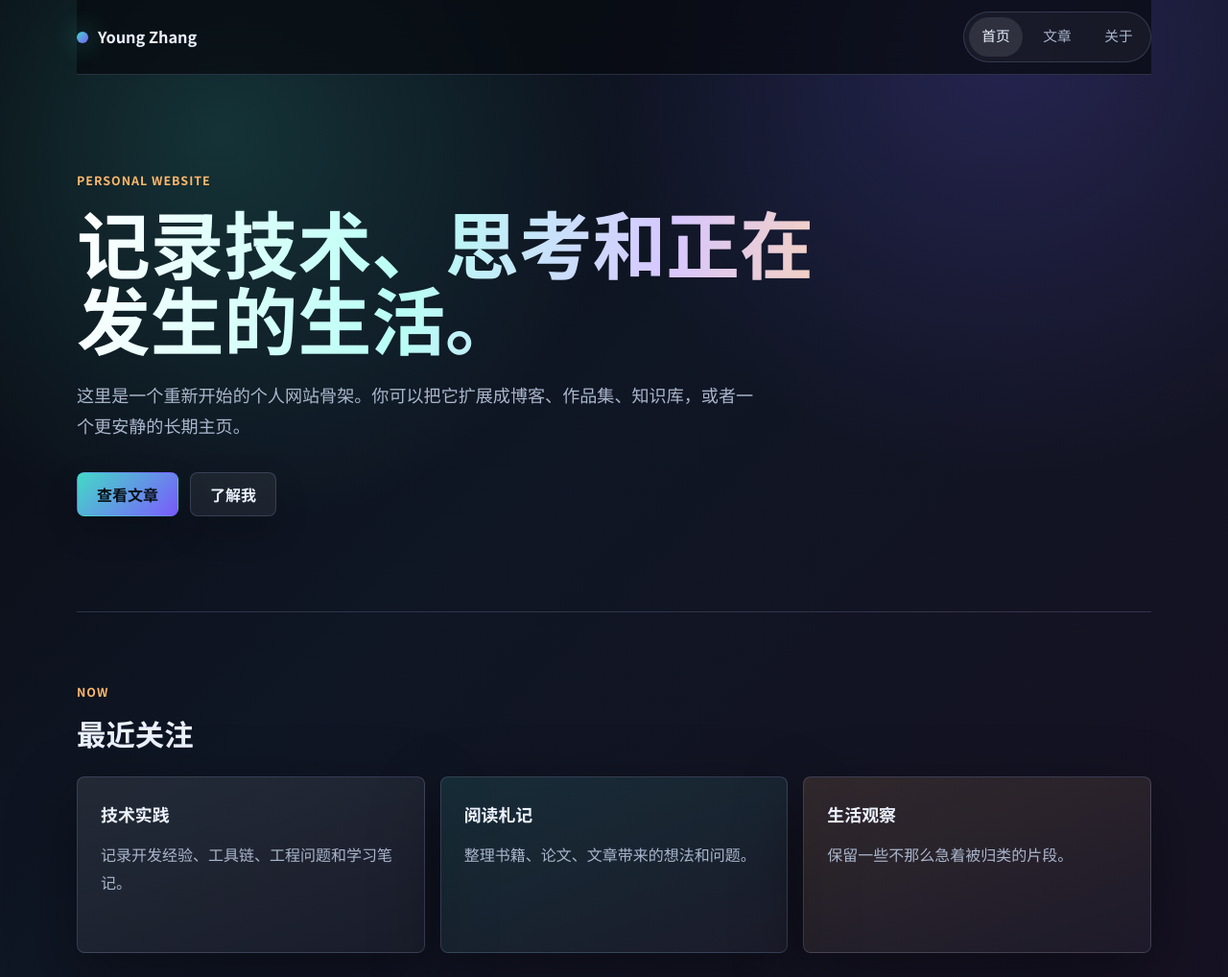
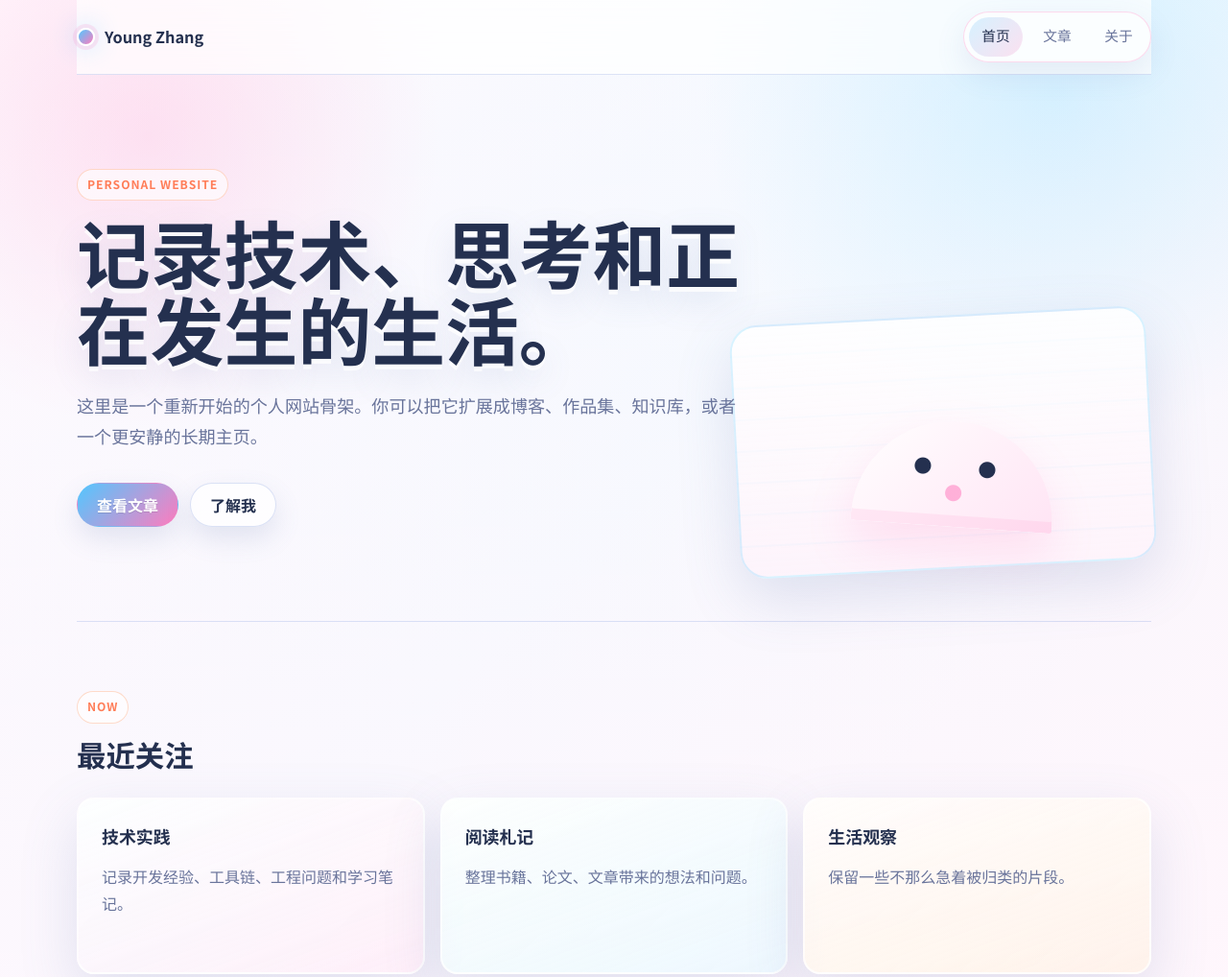
Before and after one commit to Young-Zhang416/Young-Zhang416.github.io, a plain HTML site: page index.html in a window 1280 px wide. Shown: the top 1018 px of the page at 96% size. Drawn offline with Linux system fonts and the light colour scheme.

Commit message:
Apply anime visual theme

```diff
--- a/assets/css/site.css
+++ b/assets/css/site.css
@@ -1,17 +1,17 @@
 :root {
-  color-scheme: dark;
-  --bg: #080a10;
-  --bg-soft: #0e1320;
-  --panel: rgba(18, 24, 38, 0.78);
-  --panel-solid: #111827;
-  --text: #edf2ff;
-  --muted: #aab6cc;
-  --line: rgba(180, 198, 255, 0.18);
-  --accent: #43d9c7;
-  --accent-strong: #7c5cff;
-  --warm: #ffb86b;
-  --rose: #ff6f91;
-  --shadow: 0 24px 70px rgba(0, 0, 0, 0.38);
+  color-scheme: light;
+  --bg: #fff7fd;
+  --bg-soft: #eef8ff;
+  --panel: rgba(255, 255, 255, 0.82);
+  --panel-solid: #ffffff;
+  --text: #24304f;
+  --muted: #69749b;
+  --line: rgba(125, 150, 220, 0.26);
+  --accent: #52c7ff;
+  --accent-strong: #ff7cbe;
+  --warm: #ff9f6e;
+  --mint: #61e6c5;
+  --shadow: 0 22px 60px rgba(93, 116, 170, 0.18);
   --font-sans: "HarmonyOS Sans SC", "MiSans", "PingFang SC", "Microsoft YaHei UI", "Microsoft YaHei", "Noto Sans CJK SC", "Source Han Sans SC", "Segoe UI", sans-serif;
   --font-serif: "Noto Serif CJK SC", "Source Han Serif SC", "Songti SC", "SimSun", serif;
 }
@@ -29,9 +29,10 @@ body {
   min-height: 100%;
   margin: 0;
   background:
-    radial-gradient(circle at 18% 12%, rgba(67, 217, 199, 0.18), transparent 26rem),
-    radial-gradient(circle at 82% 4%, rgba(124, 92, 255, 0.2), transparent 28rem),
-    linear-gradient(135deg, #080a10 0%, #0f1624 42%, #171122 100%);
+    linear-gradient(180deg, rgba(255, 255, 255, 0.2), rgba(255, 247, 253, 0.92)),
+    radial-gradient(circle at 12% 12%, rgba(255, 124, 190, 0.28), transparent 19rem),
+    radial-gradient(circle at 86% 8%, rgba(82, 199, 255, 0.26), transparent 23rem),
+    linear-gradient(135deg, #fff7fd 0%, #eff8ff 48%, #fff1f8 100%);
   color: var(--text);
   font-family: var(--font-sans);
   line-height: 1.78;
@@ -45,15 +46,32 @@ body::before {
   pointer-events: none;
   content: "";
   background-image:
-    linear-gradient(rgba(255, 255, 255, 0.035) 1px, transparent 1px),
-    linear-gradient(90deg, rgba(255, 255, 255, 0.035) 1px, transparent 1px);
-  background-size: 44px 44px;
-  mask-image: linear-gradient(to bottom, rgba(0, 0, 0, 0.9), transparent 78%);
+    linear-gradient(rgba(97, 130, 200, 0.08) 1px, transparent 1px),
+    linear-gradient(90deg, rgba(97, 130, 200, 0.08) 1px, transparent 1px);
+  background-size: 38px 38px;
+  mask-image: linear-gradient(to bottom, rgba(0, 0, 0, 0.74), transparent 78%);
+}
+
+body::after {
+  position: fixed;
+  top: 104px;
+  right: max(18px, calc((100vw - 1120px) / 2));
+  z-index: -1;
+  width: min(34vw, 360px);
+  aspect-ratio: 1;
+  border: 2px solid rgba(255, 124, 190, 0.25);
+  border-radius: 48% 52% 42% 58%;
+  content: "";
+  background:
+    linear-gradient(135deg, rgba(255, 255, 255, 0.76), rgba(255, 255, 255, 0.18)),
+    repeating-linear-gradient(-18deg, transparent 0 18px, rgba(82, 199, 255, 0.1) 18px 20px);
+  box-shadow: 0 28px 70px rgba(255, 124, 190, 0.2);
+  transform: rotate(8deg);
 }
 
 a {
   color: inherit;
-  text-decoration-color: rgba(67, 217, 199, 0.46);
+  text-decoration-color: rgba(255, 124, 190, 0.5);
   text-underline-offset: 0.24em;
 }
 
@@ -72,7 +90,7 @@ a {
   z-index: 10;
   min-height: 78px;
   border-bottom: 1px solid var(--line);
-  background: rgba(8, 10, 16, 0.72);
+  background: rgba(255, 255, 255, 0.72);
   backdrop-filter: blur(18px);
 }
 
@@ -80,27 +98,30 @@ a {
   display: inline-flex;
   align-items: center;
   gap: 10px;
+  color: #24304f;
   font-size: 1.02rem;
-  font-weight: 850;
+  font-weight: 900;
   text-decoration: none;
 }
 
 .brand::before {
-  width: 12px;
-  height: 12px;
+  width: 15px;
+  height: 15px;
+  border: 2px solid #fff;
   border-radius: 50%;
   content: "";
   background: linear-gradient(135deg, var(--accent), var(--accent-strong));
-  box-shadow: 0 0 26px rgba(67, 217, 199, 0.68);
+  box-shadow: 0 0 0 4px rgba(255, 124, 190, 0.16), 0 0 26px rgba(82, 199, 255, 0.46);
 }
 
 .nav {
   display: flex;
   gap: 8px;
   padding: 5px;
-  border: 1px solid var(--line);
+  border: 1px solid rgba(255, 124, 190, 0.28);
   border-radius: 999px;
-  background: rgba(255, 255, 255, 0.045);
+  background: rgba(255, 255, 255, 0.58);
+  box-shadow: 0 12px 32px rgba(93, 116, 170, 0.12);
   font-size: 0.92rem;
 }
 
@@ -115,28 +136,69 @@ a {
 
 .nav a[aria-current="page"],
 .nav a:hover {
-  background: rgba(255, 255, 255, 0.1);
+  background: linear-gradient(135deg, rgba(82, 199, 255, 0.22), rgba(255, 124, 190, 0.22));
   color: var(--text);
 }
 
 .hero {
+  position: relative;
   width: min(1120px, calc(100% - 32px));
-  min-height: 560px;
+  min-height: 570px;
   margin: 0 auto;
   display: grid;
   align-items: center;
   border-bottom: 1px solid var(--line);
 }
 
+.hero::before {
+  position: absolute;
+  right: 0;
+  bottom: 54px;
+  width: min(42vw, 430px);
+  height: 260px;
+  border: 2px solid rgba(82, 199, 255, 0.22);
+  border-radius: 28px;
+  content: "";
+  background:
+    linear-gradient(180deg, rgba(255, 255, 255, 0.86), rgba(255, 242, 250, 0.7)),
+    repeating-linear-gradient(0deg, transparent 0 31px, rgba(82, 199, 255, 0.14) 31px 33px);
+  box-shadow: var(--shadow);
+  transform: rotate(-3deg);
+}
+
+.hero::after {
+  position: absolute;
+  right: min(8vw, 100px);
+  bottom: 98px;
+  width: 210px;
+  height: 110px;
+  border-radius: 999px 999px 28px 28px;
+  content: "";
+  background:
+    radial-gradient(circle at 34% 44%, #24304f 0 8px, transparent 9px),
+    radial-gradient(circle at 66% 44%, #24304f 0 8px, transparent 9px),
+    radial-gradient(circle at 50% 68%, rgba(255, 124, 190, 0.55) 0 8px, transparent 9px),
+    linear-gradient(135deg, #ffffff, #ffe4f4);
+  box-shadow: inset 0 -12px 0 rgba(255, 124, 190, 0.12), 0 22px 48px rgba(255, 124, 190, 0.18);
+  transform: rotate(4deg);
+}
+
 .hero-copy {
-  max-width: 820px;
-  padding: 64px 0;
+  position: relative;
+  z-index: 1;
+  max-width: 760px;
+  padding: 66px 0;
 }
 
 .eyebrow {
+  display: inline-flex;
   margin: 0 0 14px;
-  color: var(--warm);
-  font-size: 0.78rem;
+  padding: 5px 10px;
+  border: 1px solid rgba(255, 159, 110, 0.36);
+  border-radius: 999px;
+  background: rgba(255, 255, 255, 0.62);
+  color: #ff7d58;
+  font-size: 0.76rem;
   font-weight: 900;
   letter-spacing: 0.08em;
   text-transform: uppercase;
@@ -153,21 +215,20 @@ h1,
 h2,
 h3 {
   font-family: var(--font-sans);
-  font-weight: 850;
+  font-weight: 900;
 }
 
 h1 {
-  max-width: 920px;
+  max-width: 880px;
   margin-bottom: 24px;
-  font-size: clamp(2.55rem, 6vw, 5.7rem);
-  line-height: 1.03;
+  color: #24304f;
+  font-size: clamp(2.45rem, 6vw, 5.45rem);
+  line-height: 1.04;
   letter-spacing: 0;
 }
 
 .hero h1 {
-  background: linear-gradient(100deg, #ffffff 0%, #b8fff5 42%, #d7c7ff 74%, #ffd4aa 100%);
-  background-clip: text;
-  color: transparent;
+  text-shadow: 0 5px 0 rgba(255, 255, 255, 0.75), 0 14px 34px rgba(93, 116, 170, 0.18);
 }
 
 h2 {
@@ -182,7 +243,7 @@ h3 {
 }
 
 .lead {
-  max-width: 720px;
+  max-width: 700px;
   color: var(--muted);
   font-size: 1.13rem;
 }
@@ -200,13 +261,13 @@ h3 {
   justify-content: center;
   min-height: 46px;
   padding: 0 20px;
-  border: 1px solid var(--line);
-  border-radius: 8px;
-  background: rgba(255, 255, 255, 0.06);
+  border: 1px solid rgba(125, 150, 220, 0.28);
+  border-radius: 999px;
+  background: rgba(255, 255, 255, 0.72);
   color: var(--text);
-  font-weight: 800;
+  font-weight: 900;
   text-decoration: none;
-  box-shadow: 0 14px 34px rgba(0, 0, 0, 0.18);
+  box-shadow: 0 12px 28px rgba(93, 116, 170, 0.16);
 }
 
 .button:hover {
@@ -215,8 +276,9 @@ h3 {
 
 .button.primary {
   border-color: transparent;
-  background: linear-gradient(135deg, var(--accent), var(--accent-strong));
-  color: #071016;
+  background: linear-gradient(135deg, #52c7ff, #ff7cbe);
+  color: #ffffff;
+  text-shadow: 0 1px 0 rgba(0, 0, 0, 0.12);
 }
 
 .section,
@@ -243,18 +305,24 @@ h3 {
 .card {
   min-height: 184px;
   padding: 24px;
-  border: 1px solid var(--line);
-  border-radius: 8px;
-  background: linear-gradient(160deg, rgba(255, 255, 255, 0.09), rgba(255, 255, 255, 0.035));
+  border: 2px solid rgba(255, 255, 255, 0.72);
+  border-radius: 18px;
+  background:
+    linear-gradient(160deg, rgba(255, 255, 255, 0.9), rgba(255, 242, 250, 0.72)),
+    linear-gradient(135deg, rgba(82, 199, 255, 0.12), rgba(255, 124, 190, 0.13));
   box-shadow: var(--shadow);
 }
 
 .card:nth-child(2) {
-  background: linear-gradient(160deg, rgba(67, 217, 199, 0.12), rgba(255, 255, 255, 0.035));
+  background:
+    linear-gradient(160deg, rgba(255, 255, 255, 0.9), rgba(239, 250, 255, 0.72)),
+    linear-gradient(135deg, rgba(97, 230, 197, 0.16), rgba(82, 199, 255, 0.12));
 }
 
 .card:nth-child(3) {
-  background: linear-gradient(160deg, rgba(255, 184, 107, 0.13), rgba(255, 255, 255, 0.035));
+  background:
+    linear-gradient(160deg, rgba(255, 255, 255, 0.9), rgba(255, 247, 231, 0.72)),
+    linear-gradient(135deg, rgba(255, 159, 110, 0.18), rgba(255, 124, 190, 0.12));
 }
 
 .card p,
@@ -273,19 +341,31 @@ h3 {
 }
 
 .post-list {
-  border-top: 1px solid var(--line);
+  overflow: hidden;
+  border: 1px solid var(--line);
+  border-radius: 22px;
+  background: rgba(255, 255, 255, 0.58);
+  box-shadow: var(--shadow);
 }
 
 .post-item {
   display: grid;
   grid-template-columns: 150px 1fr;
   gap: 24px;
-  padding: 30px 0;
+  padding: 30px;
   border-bottom: 1px solid var(--line);
 }
 
+.post-item:last-child {
+  border-bottom: 0;
+}
+
+.post-item:hover {
+  background: rgba(255, 255, 255, 0.42);
+}
+
 .post-item:hover h2 a {
-  color: var(--accent);
+  color: #e85da0;
 }
 
 .post-item time {
@@ -300,7 +380,7 @@ h3 {
 
 .post-meta {
   margin-bottom: 6px;
-  color: var(--warm);
+  color: #ff7d58;
   font-size: 0.82rem;
   font-weight: 900;
 }
@@ -333,7 +413,7 @@ h3 {
 
 .article p,
 .article li {
-  color: #d9e2f2;
+  color: #38456a;
   font-size: 1.03rem;
 }
 
@@ -358,6 +438,14 @@ h3 {
   border-top: 1px solid var(--line);
   color: var(--muted);
   font-size: 0.92rem;
+}
+
+@media (max-width: 860px) {
+  body::after,
+  .hero::before,
+  .hero::after {
+    opacity: 0.26;
+  }
 }
 
 @media (max-width: 720px) {
@@ -389,5 +477,6 @@ h3 {
 
   .post-item {
     gap: 6px;
+    padding: 24px;
   }
 }
```
